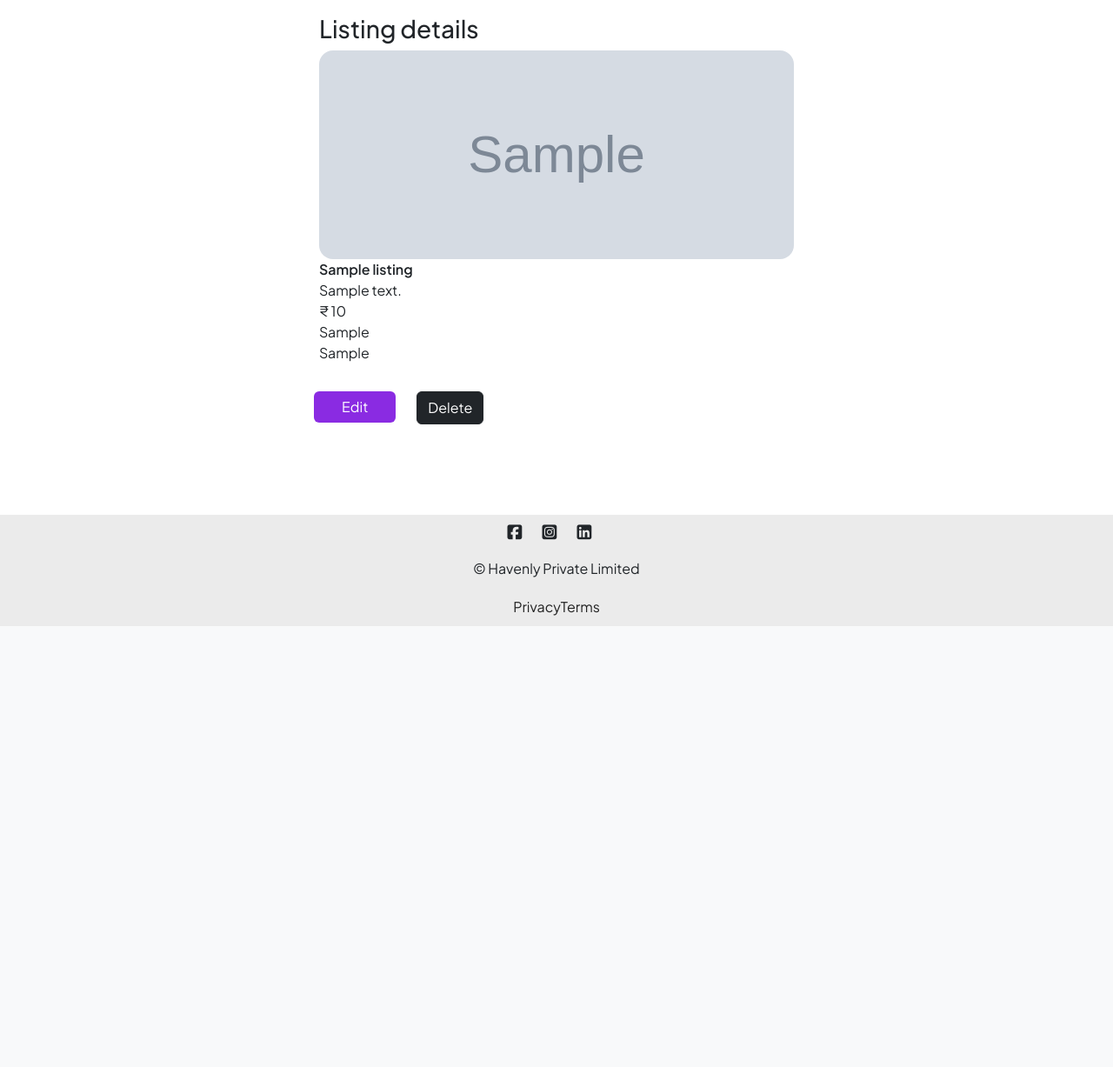
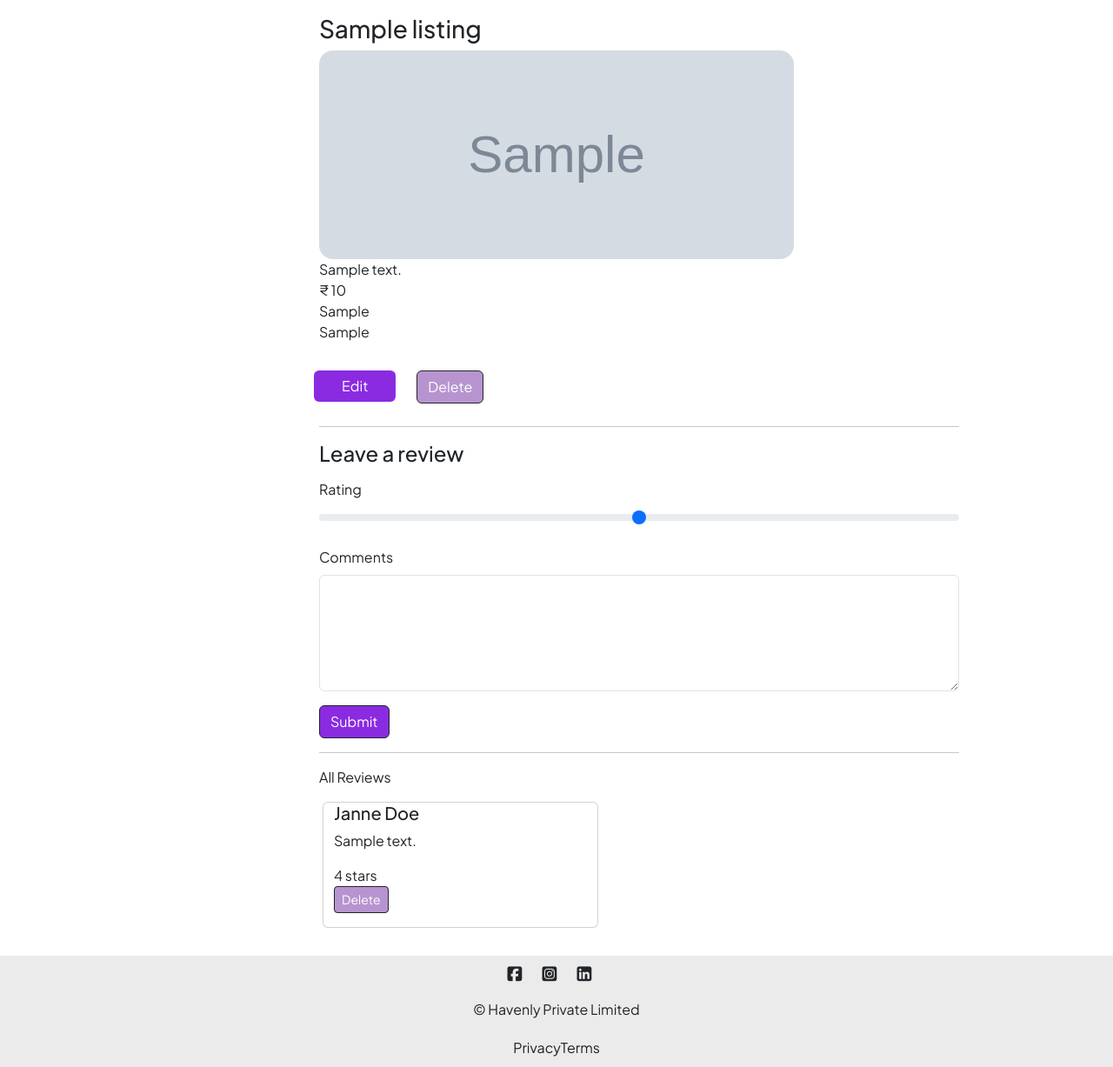
Before and after one commit to DevAaaryan/Havenly, a Node server app: page /listings/600000000000000000000001 in a window 1280 px wide. Shown: the part 80-1307 px from the top of the page at 87% size. Before the commit the page ends 800 px from the top, so only its background shows below. Run offline with Node 20, Linux system fonts and the light colour scheme; tables that the repository leaves empty hold one stand-in row (values such as "Sample post"); grey boxes marked "Sample" are stand-in pictures; some libraries are stand-ins or nearby versions.

Commit message:
created the review section inside listings

```diff
--- a/app.js
+++ b/app.js
@@ -7,7 +7,8 @@ const methodOverride = require("method-override");
 const ejsMate = require("ejs-mate");
 const wrapAsync = require("./utils/wrapAsync.js");
 const ExpressError = require("./utils/ExpressError.js");
-const { listingSchema } = require("./schema.js");
+const { listingSchema, reviewSchema } = require("./schema.js");
+const Review = require("./models/review.js");
 
 
 app.set("views", path.join(__dirname, "views"));
@@ -33,6 +34,15 @@ async function main() {
 
 const validateListing = (req, res, next) => {
     let { error } = listingSchema.validate(req.body);
+    if (error) {
+        throw new ExpressError(400, error.details[0].message);
+    } else {
+        next();
+    }
+}
+
+const validateReview = (req, res, next) => {
+    let { error } = reviewSchema.validate(req.body);
     if (error) {
         throw new ExpressError(400, error.details[0].message);
     } else {
@@ -93,11 +103,37 @@ app.delete("/listings/:id", wrapAsync(async (req, res) => {
 //Show Route
 app.get("/listings/:id", wrapAsync(async (req, res) => {
     let { id } = req.params;
-    const listing = await Listing.findById(id);
+    const listing = await Listing.findById(id).populate("reviews");
     res.render("./listings/show.ejs", { listing });
 
 })
 );
+
+//Reviews
+//Post Route
+app.post("/listings/:id/reviews", validateReview, wrapAsync(async (req, res) => {
+    let listing = await Listing.findById(req.params.id);
+    let newReview = new Review(req.body.review);
+
+    listing.reviews.push(newReview);
+
+    await newReview.save();
+    await listing.save();
+
+    res.redirect(`/listings/${listing._id}`);
+
+})
+);
+
+//Delete Review Route
+app.delete("/listings/:id/reviews/:reviewsId", wrapAsync(async (req, res) => {
+    let { id, reviewsId } = req.params;
+    let listing = await Listing.findByIdAndUpdate(id, { $pull: { reviews: reviewsId } });
+    await Review.findByIdAndDelete(reviewsId);
+
+    res.redirect(`/listings/${listing._id}`);
+
+}))
 
 
 
--- a/models/listing.js
+++ b/models/listing.js
@@ -22,7 +22,13 @@ const listingSchema = new Schema({
     },
     price: Number,
     location: String,
-    country: String
+    country: String,
+    reviews:[
+        {
+            type:Schema.Types.ObjectId,
+            ref:"Review"
+        }
+    ]
 })
 
 const listing = mongoose.model("listing", listingSchema);
--- a/public/css/style.css
+++ b/public/css/style.css
@@ -58,7 +58,7 @@ body{
 }
 
 /* cards */
-.card{
+.listing-card{
     border: none !important;
     margin-bottom: 2rem;
 }
@@ -120,3 +120,14 @@ body{
     padding-left: 0;
     padding-right: 0;
 }
+
+.light-bluevoilet{
+    background-color: rgb(183, 148, 207) !important;
+}
+
+.bluevoilet{
+    background-color: blueviolet !important;
+    color: white !important;
+}
+
+/* rgb(174, 121, 224) */
--- a/views/listings/index.ejs
+++ b/views/listings/index.ejs
@@ -8,7 +8,7 @@
         <div class="row row-cols-lg-3 row-cols-md-2 row-cols-sm-1">
             <% for(let listing of allListings){ %>
                 <a href="/listings/<%= listing._id %>" class="listing-link">
-                    <div class="card col">
+                    <div class="card col listing-card">
                         <img src="<%= listing.image.url%>" class="card-img-top" alt="listing_img"
                             style="height: 20rem;">
                               <div class="card-img-overlay"></div>
--- a/views/listings/show.ejs
+++ b/views/listings/show.ejs
@@ -3,16 +3,15 @@
     <div class="row mt-3">
         <div class="col-8 offset-3">
 
-            <h3>Listing details</h3>
+            <h3>
+                <%= listing.title %>
+            </h3>
         </div>
 
-        <div class="card col-6 offset-3 show-card">
+        <div class="card col-6 offset-3 show-card listing-card">
             <img src="<%= listing.image.url %>" class="card-img-top show-img" alt="listing_image">
             <div class="card-body">
                 <p class="card-text">
-                    <b>
-                        <%= listing.title %>
-                    </b> <br>
                     <%= listing.description %> <br>
                         &#8377; <%= listing.price.toLocaleString("en-IN") %> <br>
                             <%= listing.location %> <br>
@@ -31,10 +30,53 @@
             <br><br>
             <div>
                 <form action="/listings/<%= listing._id %>?_method=DELETE" method="POST">
-                    <button class="btn btn-dark ">Delete</button>
+                    <button class="btn btn-dark light-bluevoilet ">Delete</button>
                 </form>
             </div>
 
         </div>
 
+        <div class="col-8 offset-3 mb-3">
+            <hr>
+            <h4>Leave a review</h4>
+            <form action="/listings/<%= listing.id %>/reviews" method="post" novalidate class="needs-validation">
+                <div class="mb-3 mt-3">
+                    <label for="rating" class="form-label">Rating</label>
+                    <input type="range" min="1" max="5" id="rating" name="review[rating]" class="form-range">
+                </div>
+                <div class="mb-3 mt-3">
+                    <label for="comment" class="form-label">Comments</label>
+                    <textarea name="review[comment]" id="comment" cols="30" rows="5" class="form-control"
+                        required></textarea>
+                    <div class="invalid-feedback">Please add some comments</div>
+                </div>
+
+                <button class="btn btn-outline-dark bluevoilet">Submit</button>
+            </form>
+
+            <hr>
+            <div>
+                <p>All Reviews</p>
+
+                <div class="row">
+                    <%for(review of listing.reviews) {%>
+                        <div class="card col-5 ms-3 mb-3">
+                            <div class="card-body">
+                                <h5 class="card-title">Janne Doe</h5>
+                                <p class="card-text">
+                                    <%= review.comment %>
+                                </p>
+                                <p class="card-text">
+                                    <%= review.rating %> stars
+                                </p>
+                            </div>
+                            <form class="mb-3" method="post" action="/listings/<%= listing._id %>/reviews/<%= review._id %>?_method=DELETE">
+                                <button class="btn btn-dark btn-sm light-bluevoilet">Delete</button>
+                            </form>
+                        </div>
+                        <%}%>
+                </div>
+            </div>
+        </div>
+
     </div>
```
Also changed, not shown: models/review.js (added, +18 -0 lines), schema.js (+8 -0 lines).
